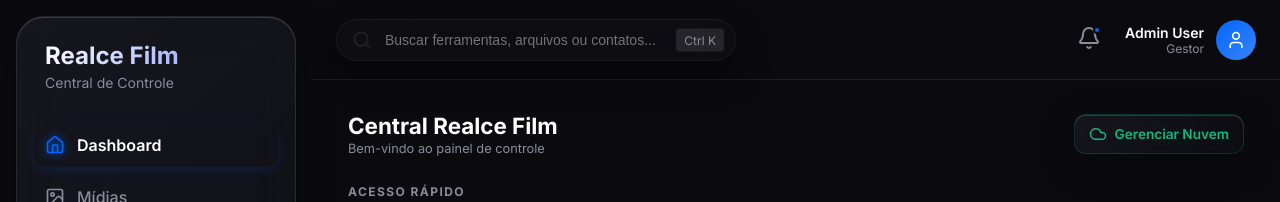
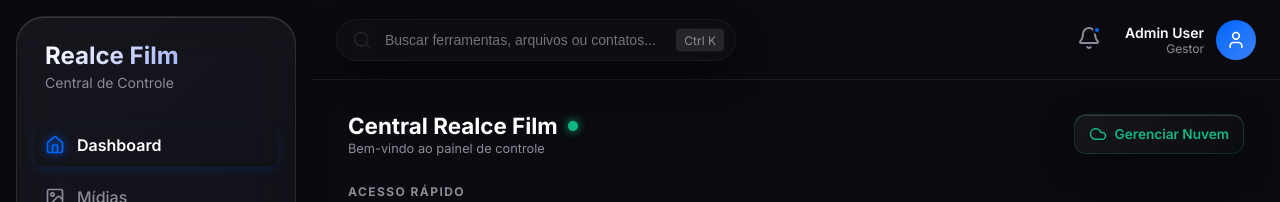
Before and after one commit to Renatounivesp/controlc, a React (Vite) app in the folder Desktop/ecorealce/: page / in a window 1280 px wide. Shown: the top 202 px of the page. Built offline with nearby package versions, Linux system fonts and the light colour scheme; no server answers; the database is empty.

Commit message:
chore: add database connection status indicator

```diff
--- a/Desktop/ecorealce/src/lib/supabase.ts
+++ b/Desktop/ecorealce/src/lib/supabase.ts
@@ -4,13 +4,25 @@ const supabaseUrl = import.meta.env.VITE_SUPABASE_URL || '';
 const supabaseAnonKey = import.meta.env.VITE_SUPABASE_ANON_KEY || '';
 
 // Prevent crash if keys are missing
-export const supabase = (supabaseUrl && supabaseAnonKey)
+const isMock = !supabaseUrl || !supabaseAnonKey;
+
+export const supabase = !isMock
   ? createClient(supabaseUrl, supabaseAnonKey)
   : {
+      isMock: true,
       from: () => ({
         select: () => ({ order: () => Promise.resolve({ data: [], error: null }) }),
-        insert: () => Promise.resolve({ error: null }),
+        insert: () => Promise.resolve({ error: new Error('Supabase keys missing - Running in Mock Mode') }),
         delete: () => ({ eq: () => Promise.resolve({ error: null }) }),
-        update: () => ({ eq: () => Promise.resolve({ error: null }) })
-      })
+        update: () => ({ eq: () => Promise.resolve({ error: null }) }),
+        upsert: () => Promise.resolve({ error: null })
+      }),
+      storage: {
+        from: () => ({
+          upload: () => Promise.resolve({ error: null }),
+          getPublicUrl: () => ({ data: { publicUrl: '' } })
+        })
+      }
     } as any;
+
+(supabase as any).isMock = isMock;
--- a/Desktop/ecorealce/src/pages/Dashboard.tsx
+++ b/Desktop/ecorealce/src/pages/Dashboard.tsx
@@ -4,6 +4,7 @@ import { useNavigate } from 'react-router-dom';
 import GlassCard from '../components/GlassCard';
 import { useDashboardStore, getIconByName, type DashboardItem } from '../store/useDashboardStore';
 import { AnimatePresence, motion } from 'framer-motion';
+import { supabase } from '../lib/supabase';
 
 function DashboardItemCard({ item, isEditMode, removeItem, onEdit, index, moveItem }: {
   item: DashboardItem,
@@ -276,8 +277,22 @@ export default function Dashboard() {
       {/* Top bar: title */}
       <div style={{ display: 'flex', justifyContent: 'space-between', alignItems: 'center', marginBottom: '28px', padding: '0 4px' }}>
         <div>
-          <h1 style={{ fontSize: '1.4rem', fontWeight: 700 }}>Central Realce Film</h1>
-          <p style={{ fontSize: '0.8rem', color: 'var(--text-muted)', marginTop: '2px' }}>Bem-vindo ao painel de controle</p>
+          <div style={{ display: 'flex', alignItems: 'center', gap: '10px' }}>
+            <h1 style={{ fontSize: '1.4rem', fontWeight: 700 }}>Central Realce Film</h1>
+            <div
+              title={(supabase as any).isMock ? "Modo Offline (Sem Chaves)" : "Conectado à Nuvem"}
+              style={{
+                width: '10px',
+                height: '10px',
+                borderRadius: '50%',
+                background: (supabase as any).isMock ? '#ef4444' : '#10b981',
+                boxShadow: (supabase as any).isMock ? '0 0 10px #ef4444' : '0 0 10px #10b981'
+              }}
+            />
+          </div>
+          <p style={{ fontSize: '0.8rem', color: 'var(--text-muted)', marginTop: '2px' }}>
+            {(supabase as any).isMock ? '⚠️ Erro de Conexão: Contate o Suporte' : 'Bem-vindo ao painel de controle'}
+          </p>
         </div>
         <div style={{ display: 'flex', gap: '8px' }}>
           <button
```
